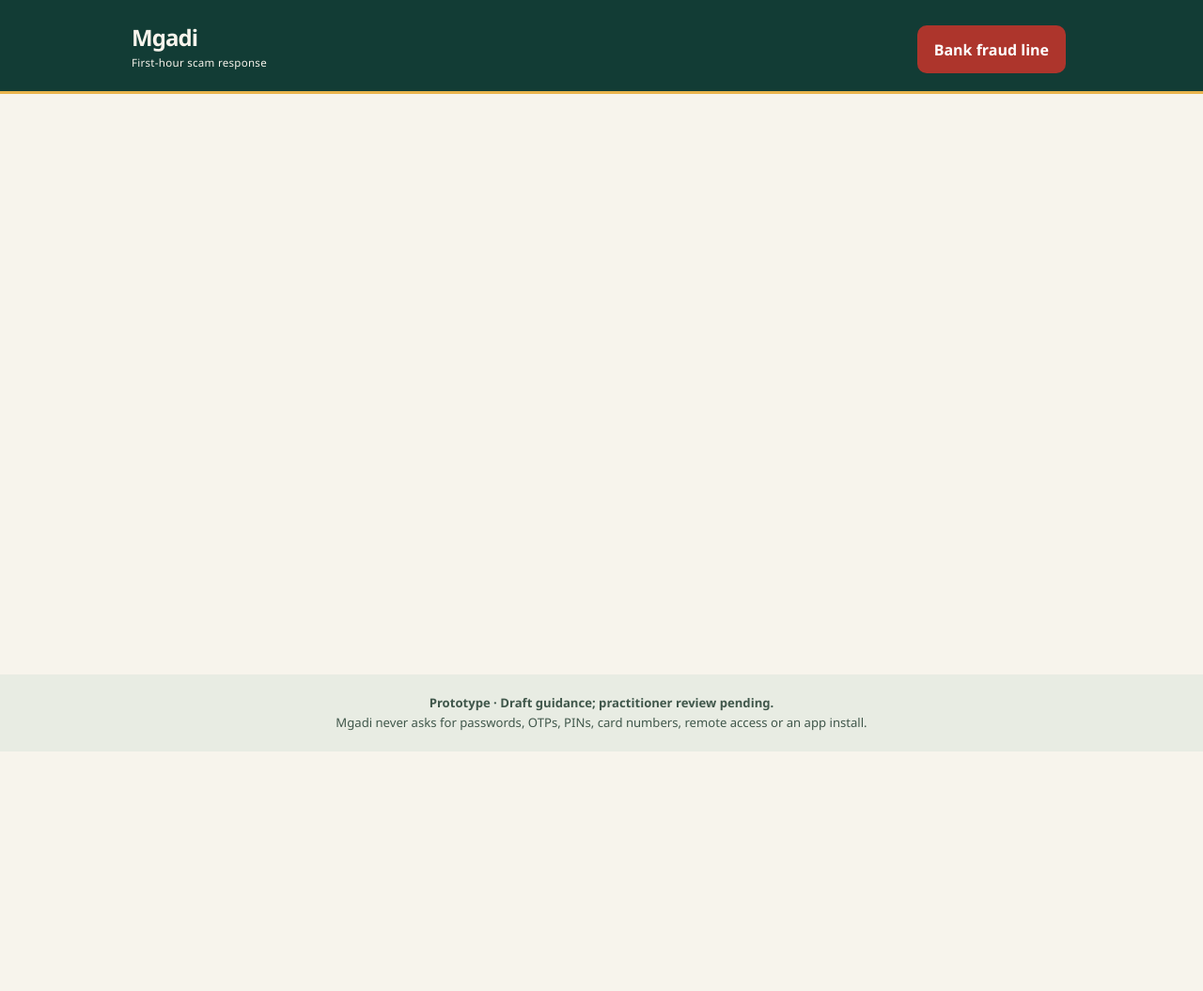
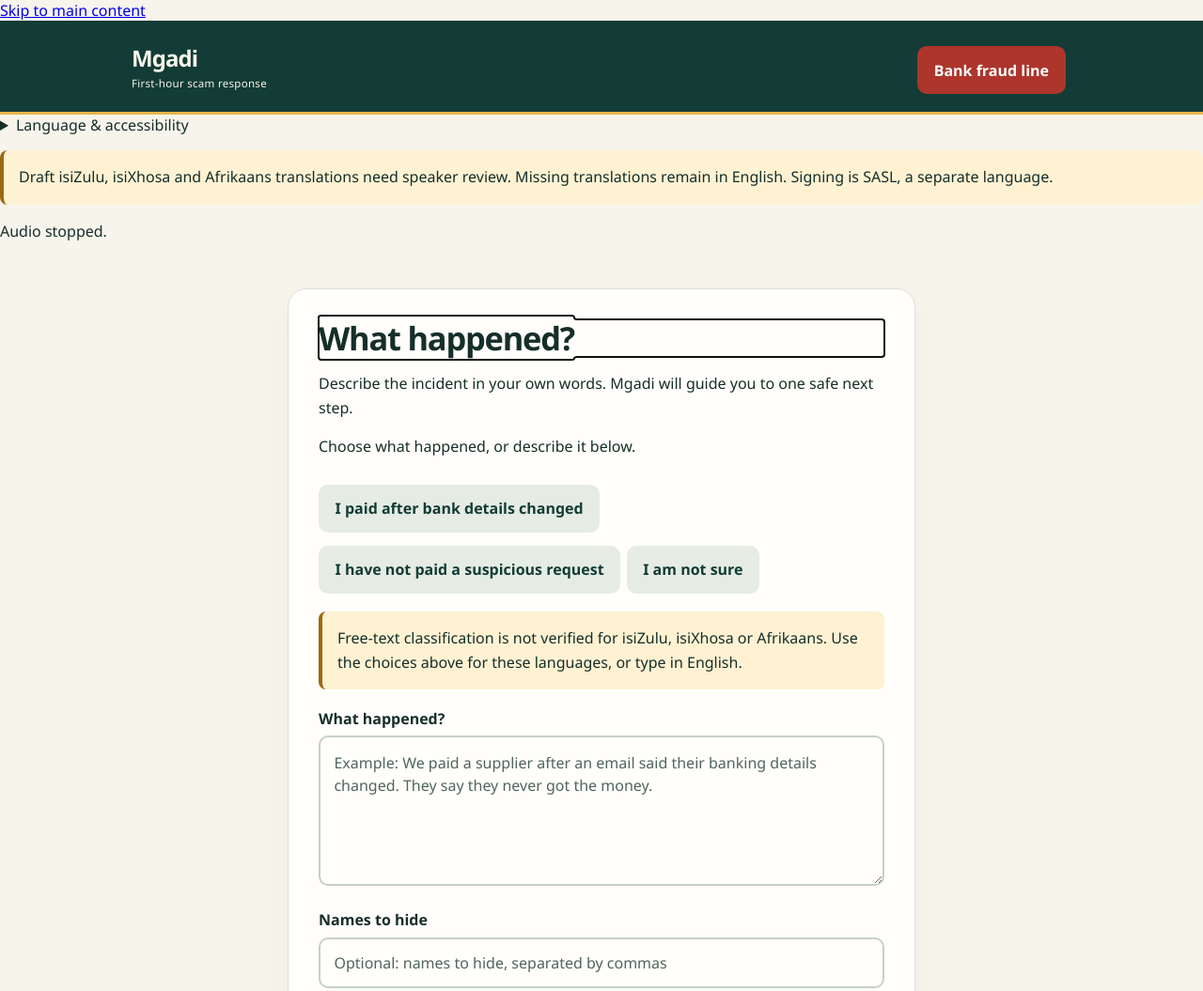
Before and after one commit to ChumaMike/Mgadi, a website with bundled scripts: page entry/public/index.html in a window 1280 px wide. Shown: the top 1055 px of the page at 94% size. Before the commit the page ends 800 px from the top, so only its background shows below. Built offline with nearby package versions, Linux system fonts and the light colour scheme.

Commit message:
Add accessibility foundation: entry/public/index.html

```diff
--- a/entry/public/index.html
+++ b/entry/public/index.html
@@ -8,12 +8,14 @@
     <link rel="stylesheet" href="/styles.css">
   </head>
   <body>
+    <a class="skip-link" lang="en" href="#app">Skip to main content</a>
     <header class="site-header">
-      <a class="brand" href="/">Mgadi <span>First-hour scam response</span></a>
+      <a class="brand" lang="en" href="/">Mgadi <span>First-hour scam response</span></a>
       <button id="emergency-button" class="button danger" type="button">Bank fraud line</button>
     </header>
-    <main id="app" aria-live="polite"></main>
-    <footer><strong>Prototype · Draft guidance; practitioner review pending.</strong><br>Mgadi never asks for passwords, OTPs, PINs, card numbers, remote access or an app install.</footer>
+    <aside id="accessibility" aria-label="Language and accessibility settings"></aside>
+    <main id="app" tabindex="-1"></main>
+    <footer lang="en"><strong>Prototype · Draft guidance; practitioner review pending.</strong><br>Mgadi never asks for passwords, OTPs, PINs, card numbers, remote access or an app install.</footer>
     <script type="module" src="/app.js"></script>
   </body>
 </html>
```
